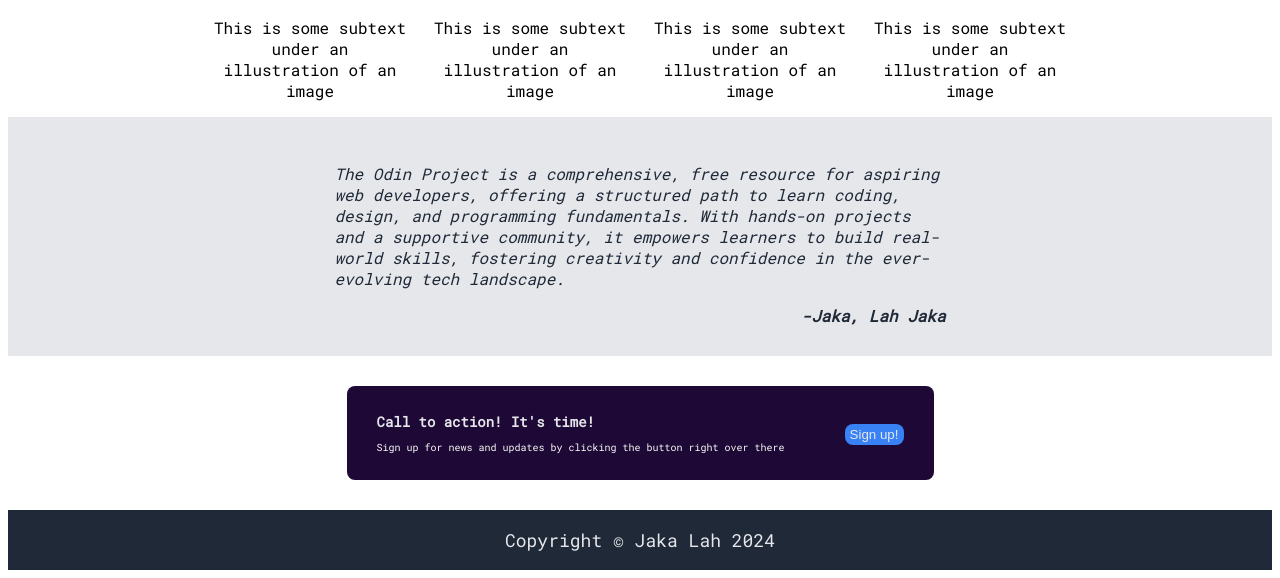
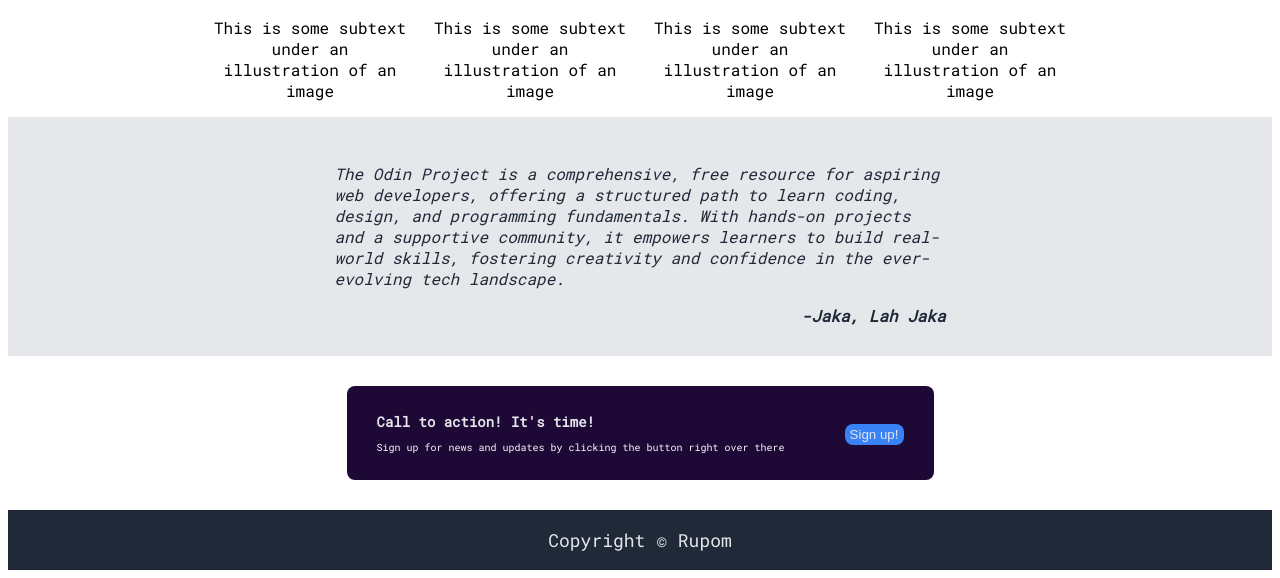
Before and after one commit to sabbirahmad11/landing-page, a plain HTML site: page index.html in a window 1280 px wide. Shown: the part 791-1369 px from the top of the page. Drawn offline with Linux system fonts and the light colour scheme.

Commit message:
Update index.html

```diff
--- a/index.html
+++ b/index.html
@@ -72,7 +72,7 @@
         </div>
     </div>
     <div class="footer">
-        <p>Copyright © Jaka Lah 2024</p>
+        <p>Copyright © Rupom</p>
     </div>
 </body>
 </html>
```
